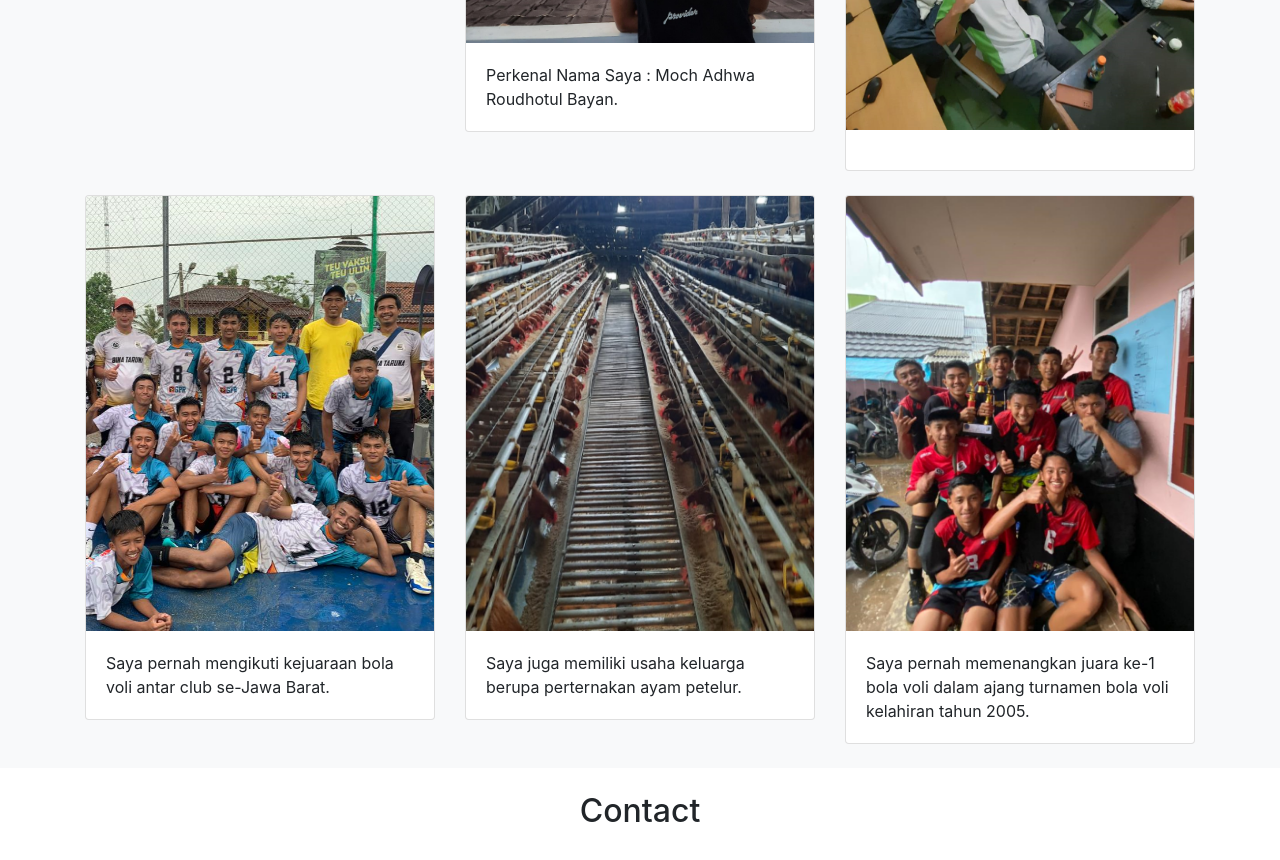
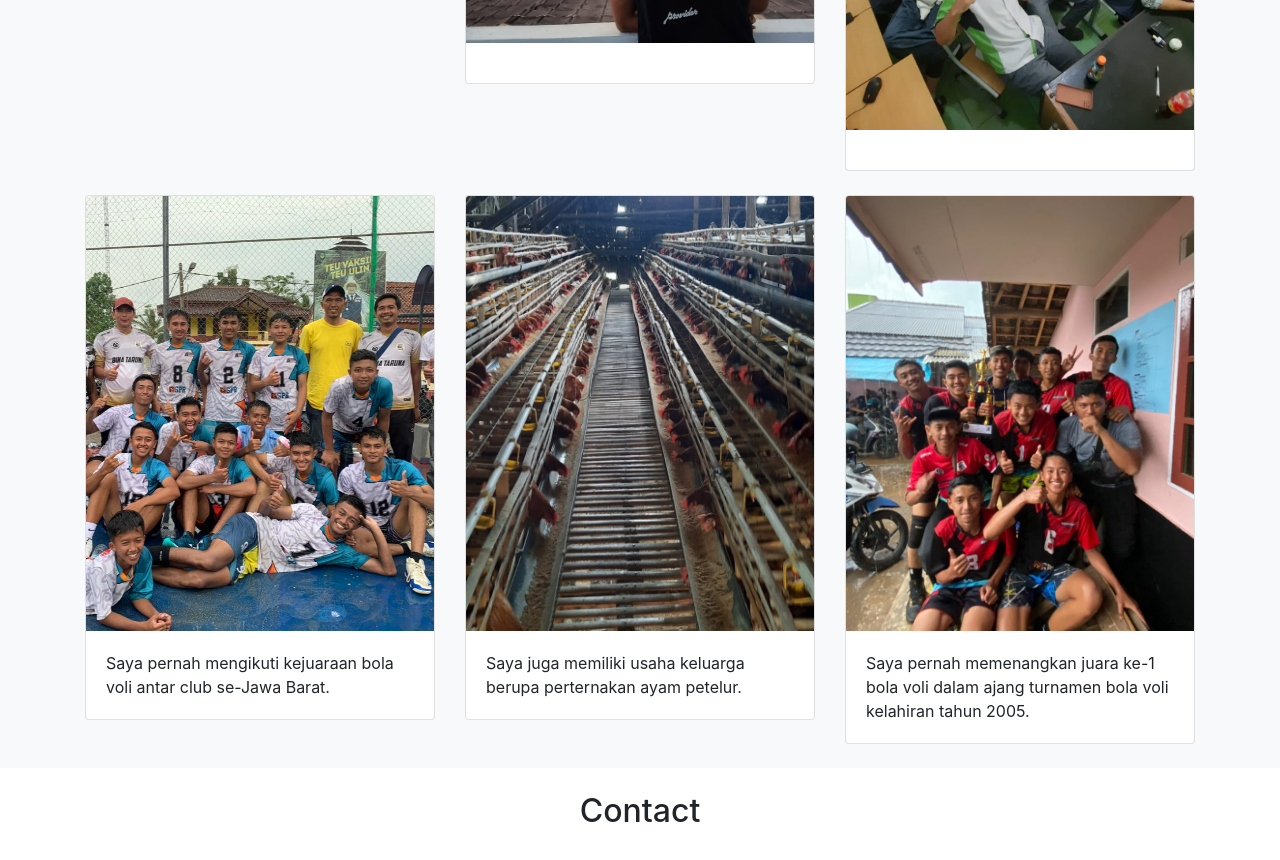
Before and after one commit to adhwaz1/adhwaz1.github.io, a plain HTML site: page index.html in a window 1280 px wide. Shown: the part 1415-2275 px from the top of the page. Drawn offline with nearby package versions, Linux system fonts and the light colour scheme.

Commit message:
menghapus data

```diff
--- a/index.html
+++ b/index.html
@@ -91,7 +91,7 @@
             <div class="card">
               <img class="card-img-top" src="img/adhwa.png" alt="Card image cap">
               <div class="card-body">
-                <p class="card-text">Perkenal Nama Saya : Moch Adhwa Roudhotul Bayan.</p>
+                <p class="card-text"></p>
               </div>
             </div>
           </div>
```
